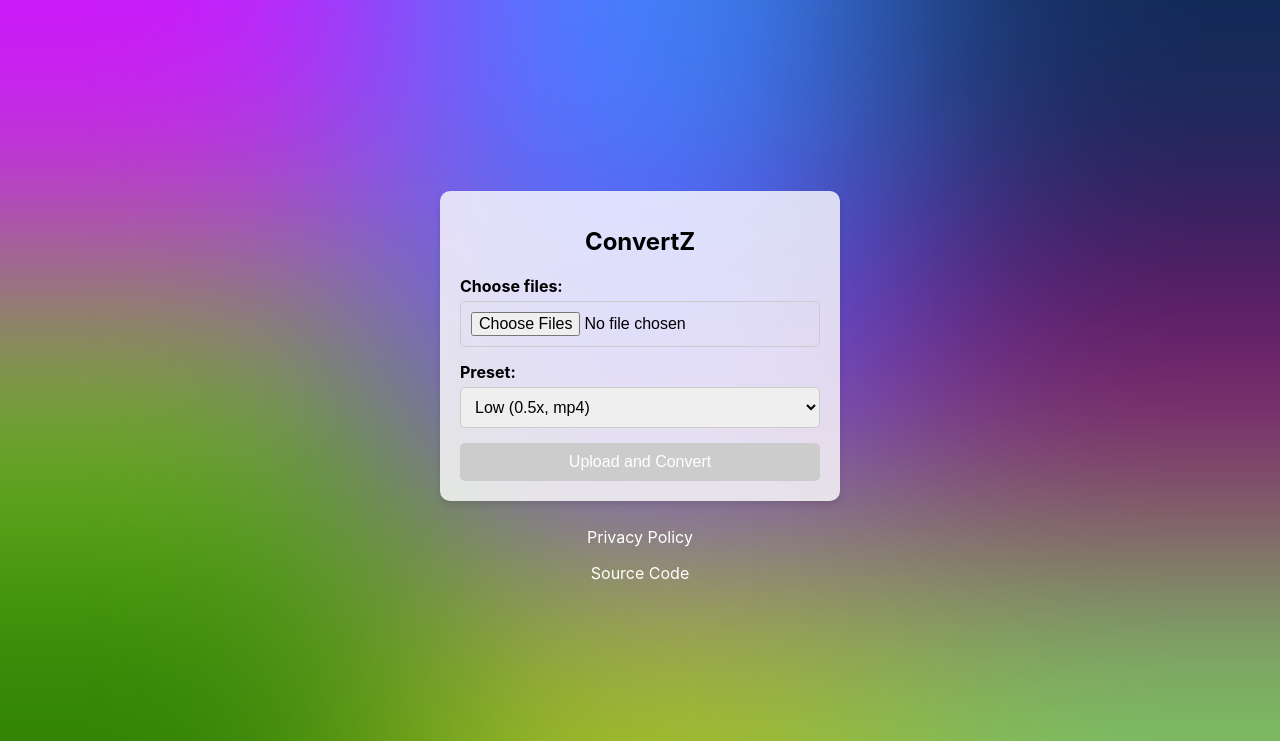
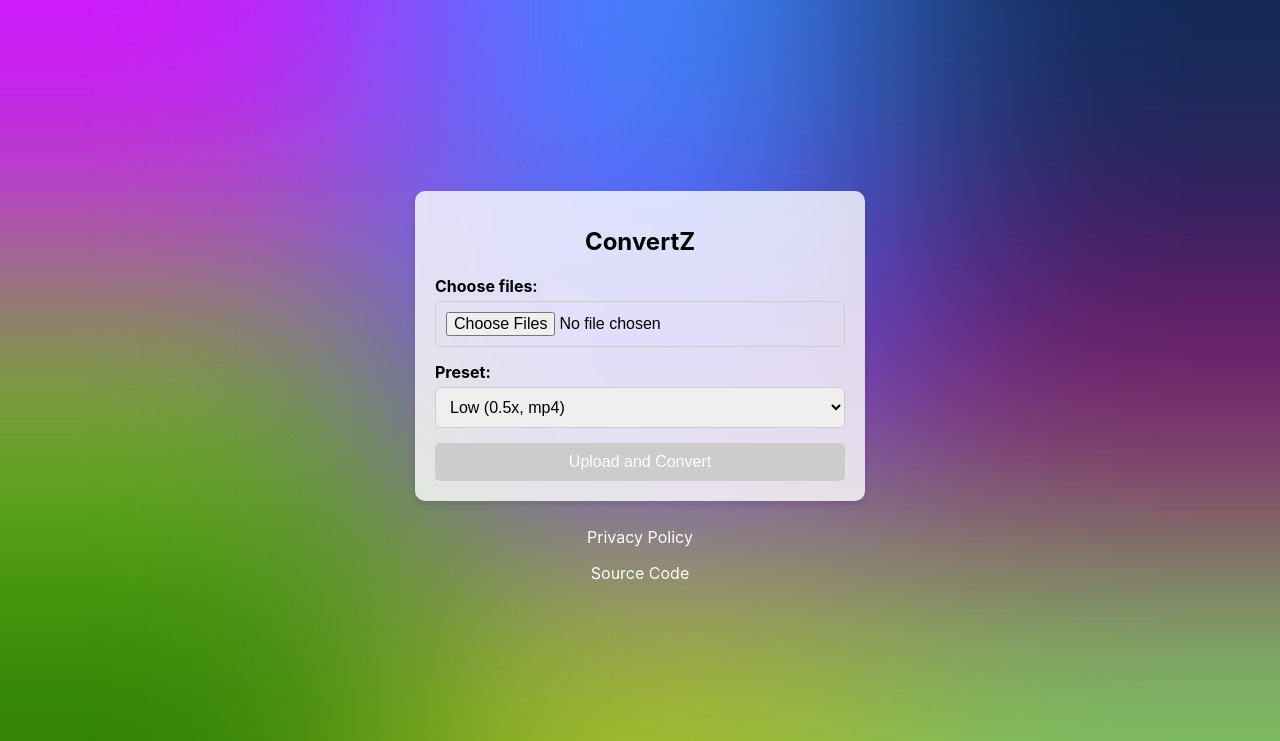
Before and after one commit to Arthur2500/ConvertZ, a Flask app: page / in a window 1280 px wide. Shown: the top 741 px of the page. Run offline with Flask 3, Linux system fonts and the light colour scheme.

Commit message:
Update styles.css

```diff
--- a/app/static/styles.css
+++ b/app/static/styles.css
@@ -18,7 +18,7 @@ body {
     box-shadow: 0 4px 6px rgba(0, 0, 0, 0.1);
     text-align: center;
     width: 100%;
-    max-width: 400px;
+    max-width: 450px;
     box-sizing: border-box;
 }
 
```
